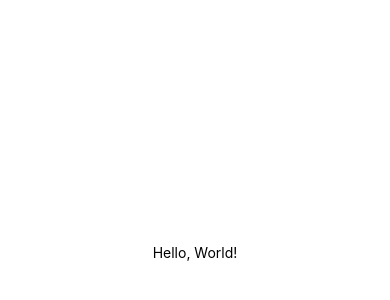
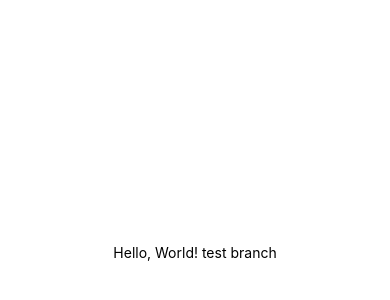
Before and after one commit to victor-grajski/star-wars-starship-databank, a React Native app: screen / in a window 390 px wide. Shown: the part 170-470 px from the top of the page. Built offline with nearby package versions, Linux system fonts and the light colour scheme.

Commit message:
hello world test branch

```diff
--- a/App.js
+++ b/App.js
@@ -5,7 +5,7 @@ import { StyleSheet, Text, View } from 'react-native';
 export default function App() {
   return (
     <View style={styles.container}>
-      <Text>Hello, World!</Text>
+      <Text>Hello, World! test branch</Text>
       <StatusBar style="auto" />
     </View>
   );
```
